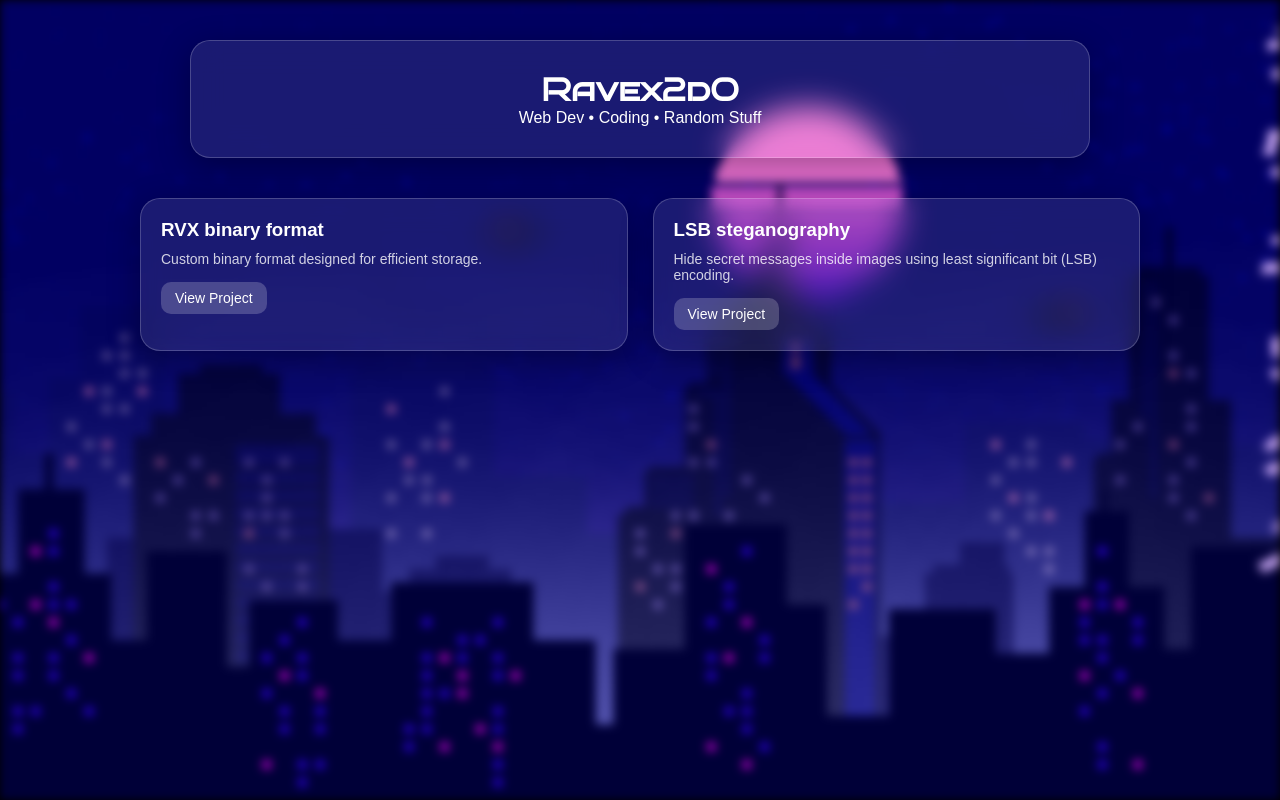
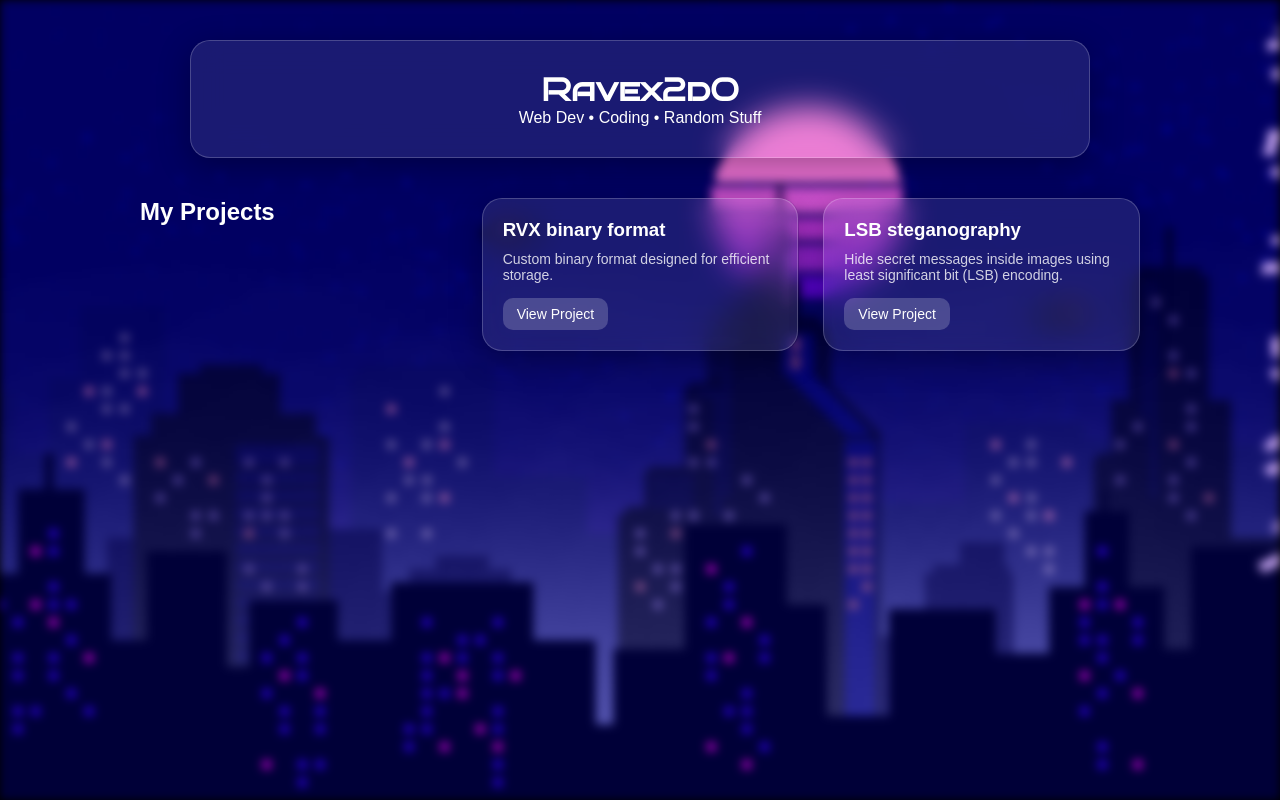
Before and after one commit to Ravex2d0/projects, a plain HTML site: page index.html in a window 1280 px wide. Drawn offline with Linux system fonts and the light colour scheme.

Commit message:
Update index.html

```diff
--- a/index.html
+++ b/index.html
@@ -15,7 +15,9 @@
     <p>Web Dev • Coding • Random Stuff</p>
   </header>
 
-  <main class="container" id="projectContainer"></main>
+  <main class="container" id="projectContainer">
+    <h2>My Projects</h2>
+  </main>
 
   <script src="script.js"></script>
 </body>
```
